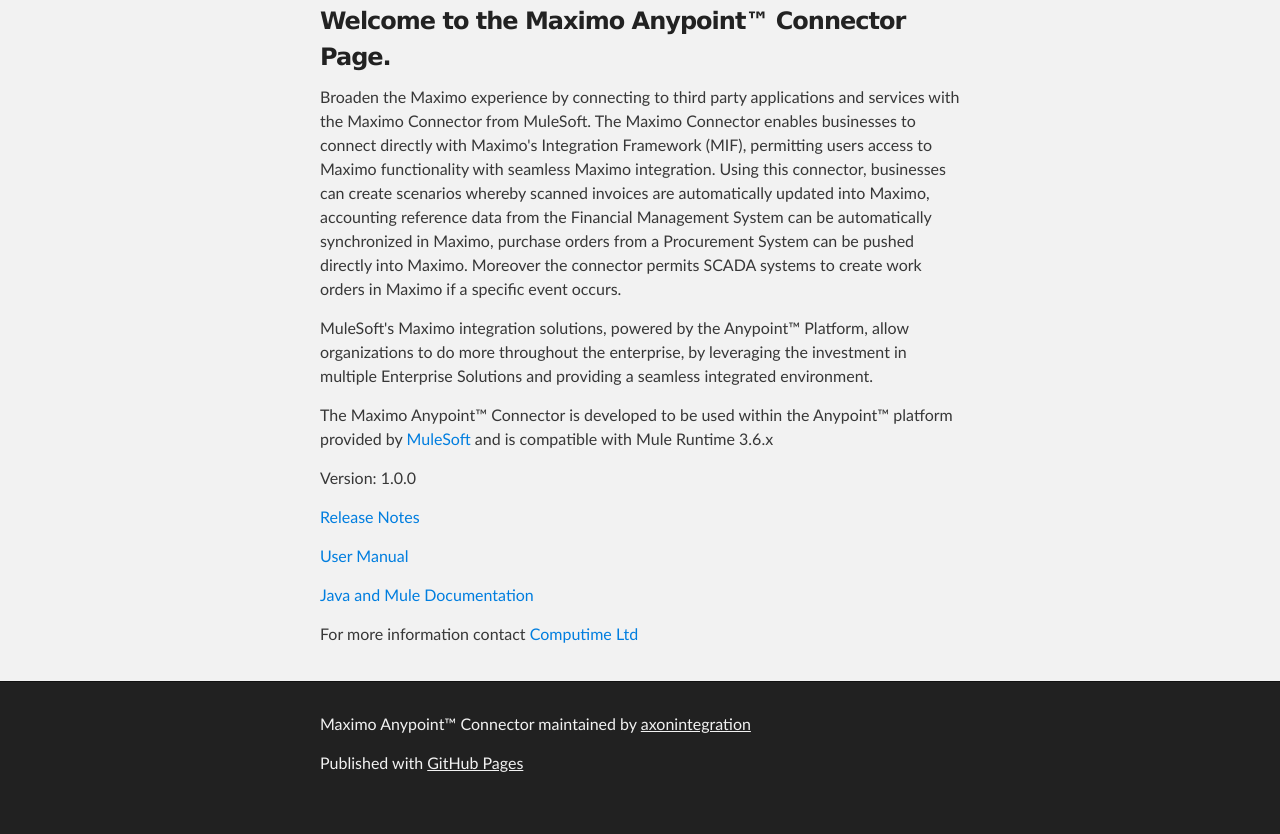
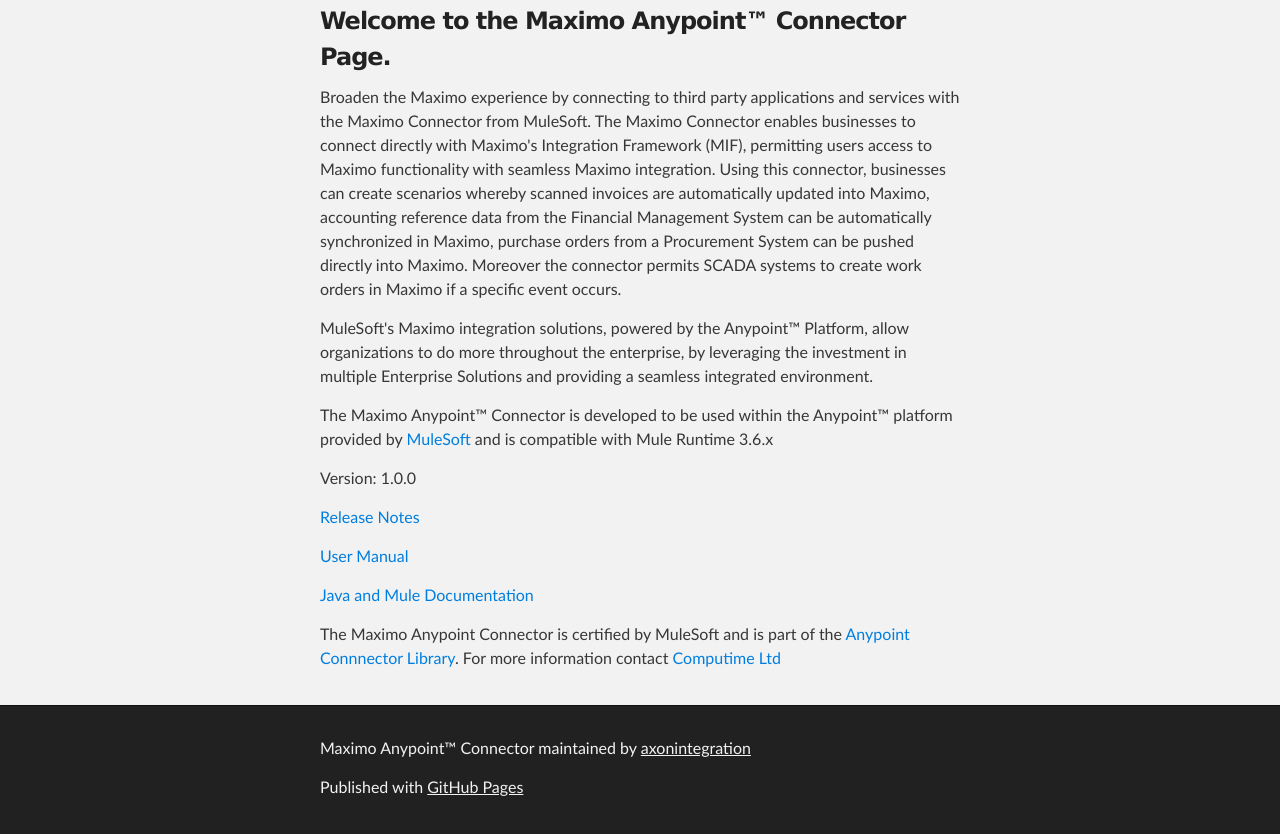
Before and after one commit to axonintegration/Maximo-Anypoint-Connector, a plain HTML site: page index.html in a window 1280 px wide. Shown: the part 428-1262 px from the top of the page. Before the commit the page ends 1238 px from the top, so only its background shows below. Drawn offline with Linux system fonts and the light colour scheme.

Commit message:
Update index.html

```diff
--- a/index.html
+++ b/index.html
@@ -47,7 +47,7 @@
 <p><a target="_blank" href="apidocs/index.html">Java and Mule Documentation</a></p>
 
 
-<p>For more information contact <a href="http://computimesoftware.com/?page_id=143">Computime Ltd</a></p>
+<p>The Maximo Anypoint Connector is certified by MuleSoft and is part of the <a href="https://www.mulesoft.com/exchange#!/ibm-maximo-integration-connector?searchTerm=Maximo&sortBy=rank">Anypoint Connnector Library</a>.  For more information contact <a href="http://computimesoftware.com/?page_id=143">Computime Ltd</a></p>
     </div>
 
 
```
